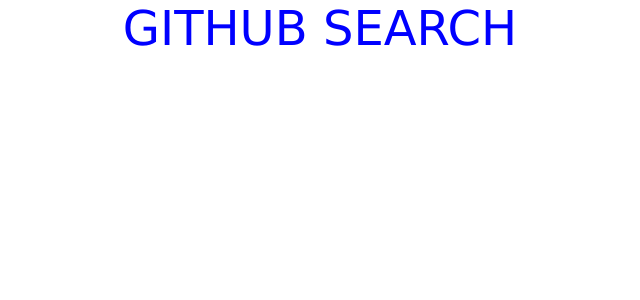
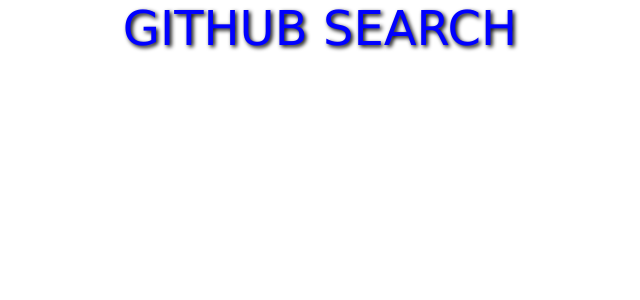
Before and after one commit to carolmbithe/Github-Search, an Angular app: page / in a window 1280 px wide. Shown: the top 300 px of the page, without its empty margins (320-960 px from the left). Built offline with nearby package versions, Linux system fonts and the light colour scheme.

Commit message:
css on heading 1

```diff
--- a/src/styles.css
+++ b/src/styles.css
@@ -4,4 +4,6 @@
     font-family: verdana;
     font-size: 300%;
     text-align: center;
+    text-shadow: 2px 2px 4px #000000;
+
 }
```
